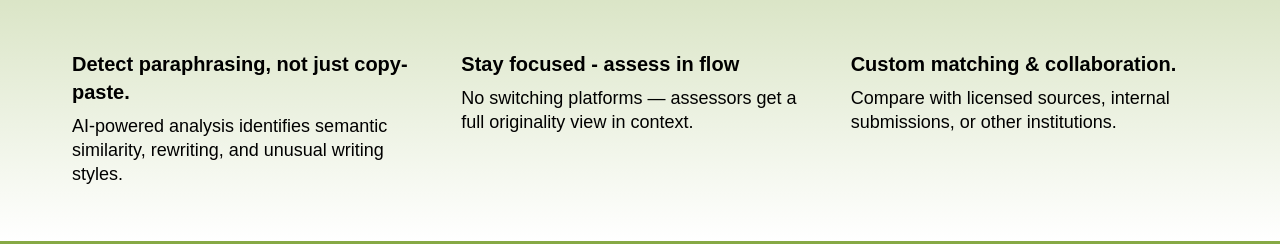
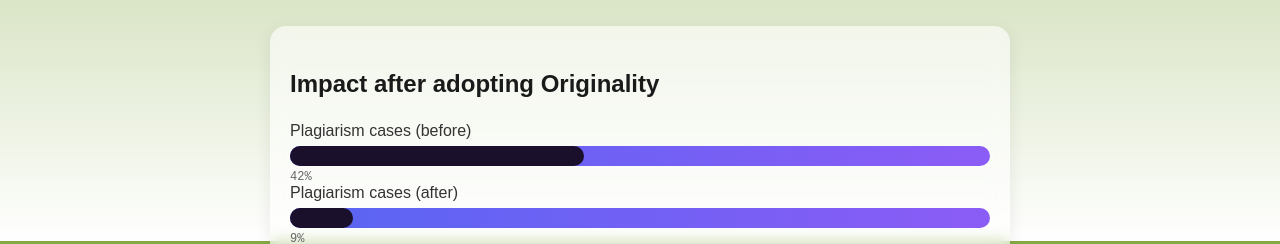
Before and after one commit to Rafy01/uniwise_originality, a React (Vite) app: page /originality in a window 1280 px wide. Shown: the part 559-803 px from the top of the page. Built offline with nearby package versions, Linux system fonts and the light colour scheme.

Commit message:
feat: add ProgressBar component to display impact metrics

```diff
--- a/package.json
+++ b/package.json
@@ -10,6 +10,7 @@
   "dependencies": {
     "@radix-ui/react-accordion": "^1.2.11",
     "@radix-ui/react-navigation-menu": "^1.2.13",
+    "@radix-ui/react-progress": "^1.1.7",
     "@tailwindcss/vite": "^4.1.7",
     "clsx": "^2.1.1",
     "lucide-react": "^0.511.0",
--- a/src/Pages/Originality/Originality.tsx
+++ b/src/Pages/Originality/Originality.tsx
@@ -11,6 +11,7 @@
 import { testimonials } from "@/data/testimonials";
 import { BlogSection } from "@/components/Sections/BlogSections";
 import { Helmet } from "react-helmet-async";
+import { ProgressBar } from "@/components/ProgressBar/ProgressBar";
 
 export default function OriginalityPage() {
   const baseUrl = "https://originality.marbin.dk";
@@ -95,6 +96,30 @@
           </div>
         </section>
 
+        <ProgressBar
+          title="Impact after adopting Originality"
+          items={[
+            {
+              beforeLabel: "Plagiarism cases (before)",
+              beforeValue: 42,
+              afterLabel: "Plagiarism cases (after)",
+              afterValue: 9,
+            },
+            {
+              beforeLabel: "Time spent grading (before)",
+              beforeValue: 63,
+              afterLabel: "Time spent grading (after)",
+              afterValue: 24,
+            },
+            {
+              beforeLabel: "Student stress (before)",
+              beforeValue: 77,
+              afterLabel: "Student stress (after)",
+              afterValue: 31,
+            },
+          ]}
+        />
+
         {/* USP Section */}
         <section
           aria-label="Unique selling points"
--- /dev/null
+++ b/src/components/ProgressBar/ProgressBar.css
@@ -0,0 +1,49 @@
+.progress-wrapper {
+    max-width: 700px;
+    margin: 40px auto;
+    padding: 20px;
+    background: rgba(255, 255, 255, 0.6);
+    backdrop-filter: blur(8px);
+    border-radius: 16px;
+    box-shadow: 0 4px 18px rgba(0, 0, 0, 0.08);
+  }
+
+  .progress-title {
+    font-size: 1.5rem;
+    margin-bottom: 24px;
+    color: #1a1a1a;
+  }
+
+  .progress-group {
+    margin-bottom: 28px;
+  }
+
+  .progress-label {
+    display: block;
+    font-weight: 500;
+    margin-bottom: 6px;
+    color: #333;
+  }
+
+  .progress-root {
+    width: 100%;
+    height: 20px;
+    background: linear-gradient(to right, #5865f2, #8b5cf6);
+    border-radius: 9999px;
+    overflow: hidden;
+  }
+
+  .progress-indicator {
+    height: 100%;
+    transition: width 0.7s ease-in-out;
+    background-color: #1a102c;
+    border-top-right-radius: 9999px;
+    border-bottom-right-radius: 9999px;
+  }
+
+  .progress-value {
+    font-size: 0.75rem;
+    margin-top: 4px;
+    color: #666;
+    font-family: monospace;
+  }
--- /dev/null
+++ b/src/components/ProgressBar/ProgressBar.tsx
@@ -0,0 +1,56 @@
+import * as Progress from "@radix-ui/react-progress";
+import { useEffect, useState } from "react";
+import "./ProgressBar.css";
+
+type ProgressItem = {
+  beforeLabel?: string;
+  beforeValue: number;
+  afterLabel?: string;
+  afterValue: number;
+};
+
+type ProgressBarProps = {
+  title?: string;
+  items: ProgressItem[];
+};
+
+export const ProgressBar = ({ title, items }: ProgressBarProps) => {
+  const [values, setValues] = useState<ProgressItem[]>([]);
+
+  useEffect(() => {
+    const timeout = setTimeout(() => {
+      setValues(items);
+    }, 300);
+    return () => clearTimeout(timeout);
+  }, [items]);
+
+  return (
+    <section className="progress-wrapper">
+      {title && <h3 className="progress-title">{title}</h3>}
+
+      {values.map((item, index) => (
+        <div className="progress-group" key={index}>
+          <label className="progress-label">
+            {item.beforeLabel || "Before"}
+          </label>
+          <Progress.Root className="progress-root" value={item.beforeValue}>
+            <Progress.Indicator
+              className="progress-indicator before"
+              style={{ width: `${item.beforeValue}%` }}
+            />
+          </Progress.Root>
+          <div className="progress-value">{item.beforeValue}%</div>
+
+          <label className="progress-label">{item.afterLabel || "After"}</label>
+          <Progress.Root className="progress-root" value={item.afterValue}>
+            <Progress.Indicator
+              className="progress-indicator after"
+              style={{ width: `${item.afterValue}%` }}
+            />
+          </Progress.Root>
+          <div className="progress-value">{item.afterValue}%</div>
+        </div>
+      ))}
+    </section>
+  );
+};
```
Also changed, not shown: 1 other file (tests, documents, lock files or other folders).
